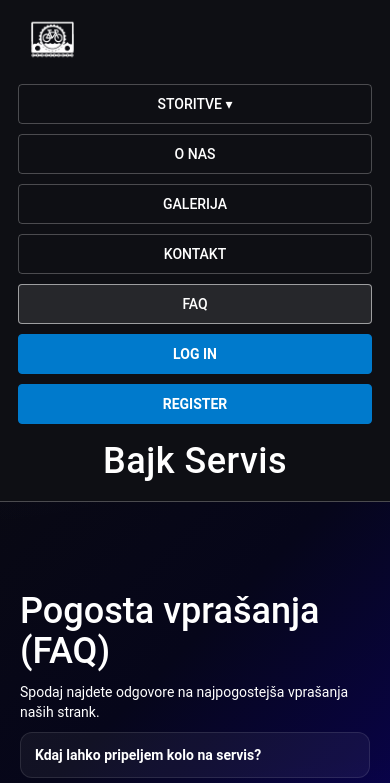
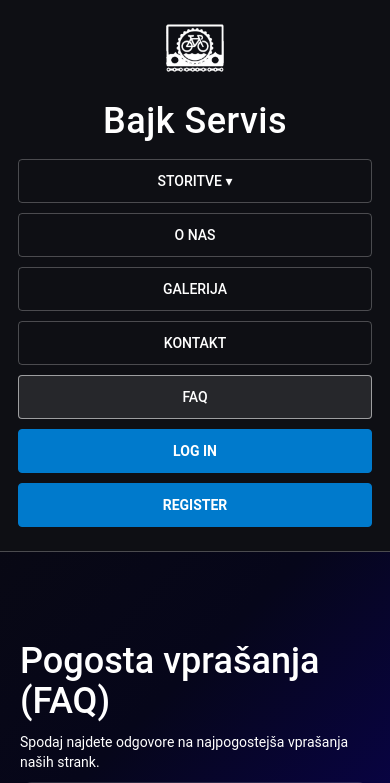
Before and after one commit to zakoblak/Bajk_Servis, a Flask app: page /faq in a window 390 px wide. Shown: the top 783 px of the page. Run offline with Flask 3, Linux system fonts and the light colour scheme; some libraries are stand-ins or nearby versions.

Commit message:
Add files via upload

```diff
--- a/static/style.css
+++ b/static/style.css
@@ -25,12 +25,8 @@ html, body{
 
 img{ max-width:100%; height:auto; display:block; }
 
-
 /* =======================
-   HEADER & NAV
-======================= */
-/* =======================
-   HEADER – DESKTOP (ostane kot prej)
+   HEADER
 ======================= */
 header{
   position: sticky;
@@ -49,7 +45,6 @@ header{
 .logo{ height: 70px; display:flex; align-items:center; flex:0 0 auto; }
 .logo img{ height:100%; width:auto; object-fit:contain; display:block; }
 
-/* naslov ostane v headerju, da se ne “spusti” pod meni */
 .naslov{ flex: 0 0 auto; }
 .naslov-gumb{
   color: var(--text);
@@ -95,7 +90,6 @@ nav a.login:hover, nav a.register:hover{
   border-color: var(--brand-hover);
 }
 
-/* dropdown (desktop) */
 nav li ul{
   position:absolute;
   top:100%;
@@ -121,69 +115,53 @@ nav li ul a{
 }
 nav li ul a:last-child{ border-bottom:0; }
 
-
 /* =======================
-   MOBILNO – “po vrsti”
-   (meni pod headerjem, gumbi 100% širine)
+   MOBILNI HEADER
 ======================= */
-@media (max-width: 768px){
+@media (max-width: 768px) {
 
   header{
-    flex-wrap: wrap;            /* omogoči prelom */
-    justify-content: flex-start;
-    padding: 12px 16px;
-    gap: 10px;
+    display: flex;
+    flex-direction: column;
+    align-items: center;
+    gap: 14px;
+    padding: 16px;
   }
 
-  /* zgornja vrstica: logo + naslov */
-  .logo{ height: 52px; }
+  .logo{
+    order: 1;
+  }
+
   .naslov{
-    flex: 1 1 auto;
-    min-width: 0;
+    order: 2;
+    width: 100%;
+    text-align: center;
   }
+
   .naslov-gumb{
     font-size: 34px;
     display: inline-block;
   }
 
-  /* nav gre v novo vrstico in postane stolpec */
   nav{
+    order: 3;
     width: 100%;
-    flex: 1 1 100%;
-    justify-content: flex-start;
   }
 
   nav ul{
     width: 100%;
-    flex-direction: column;     /* ⬅️ po vrsti */
+    display: flex;
+    flex-direction: column;
+    gap: 10px;
     align-items: stretch;
-    gap: 10px;
-    flex-wrap: nowrap;
-    margin: 6px 0 0;
   }
-
-  nav li{ width: 100%; }
 
   nav a{
     width: 100%;
     text-align: center;
-    padding: 12px 14px;
-  }
-
-  /* dropdown na telefonu: naj bo “notranji seznam” (ne lebdi) */
-  nav li ul{
-    position: static;
-    display: none;
-    margin-top: 8px;
-    border-radius: 8px;
-  }
-
-  /* na telefonu je hover nezanesljiv – focus-within dela pri tapu */
-  nav li:focus-within > ul{
-    display: flex;
+    padding: 14px;
   }
 }
-
 
 /* =======================
    GUMBI
```
